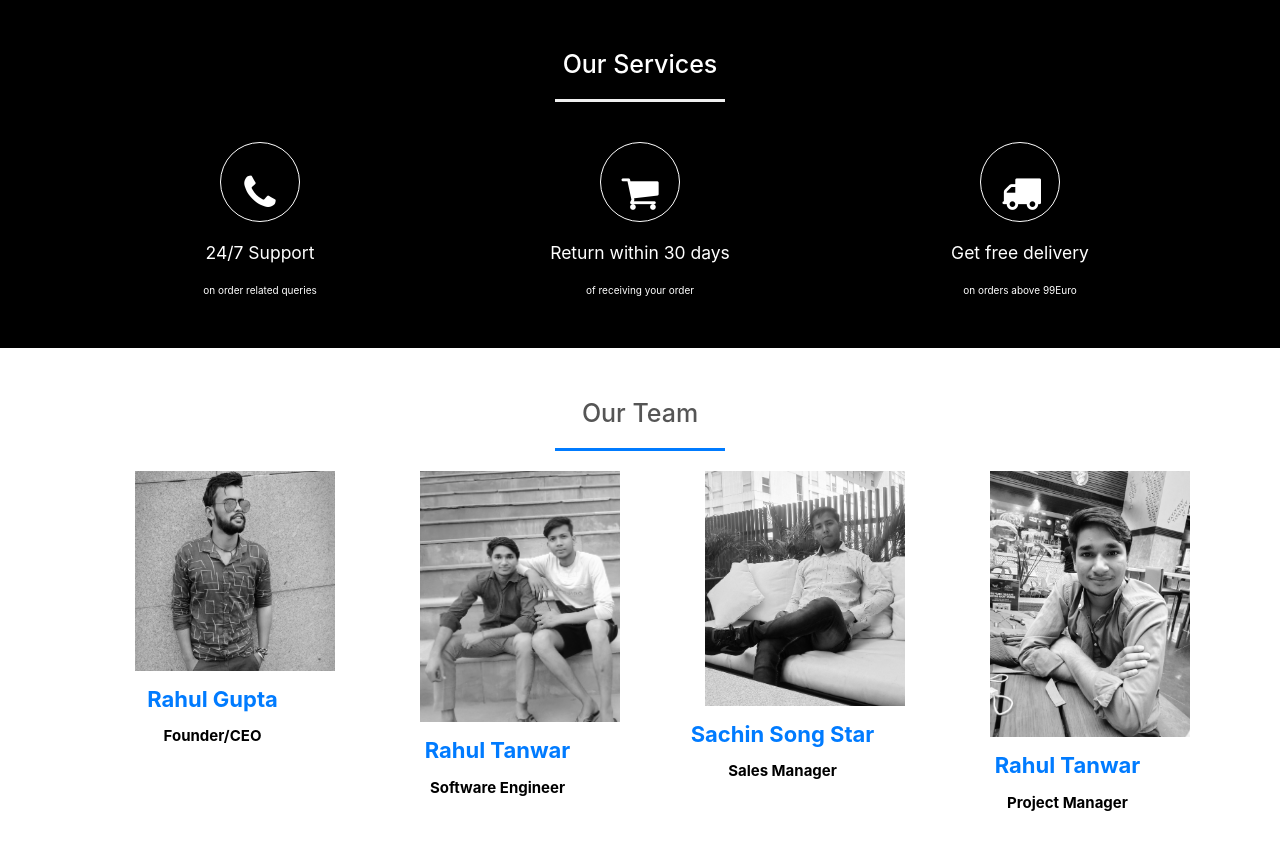
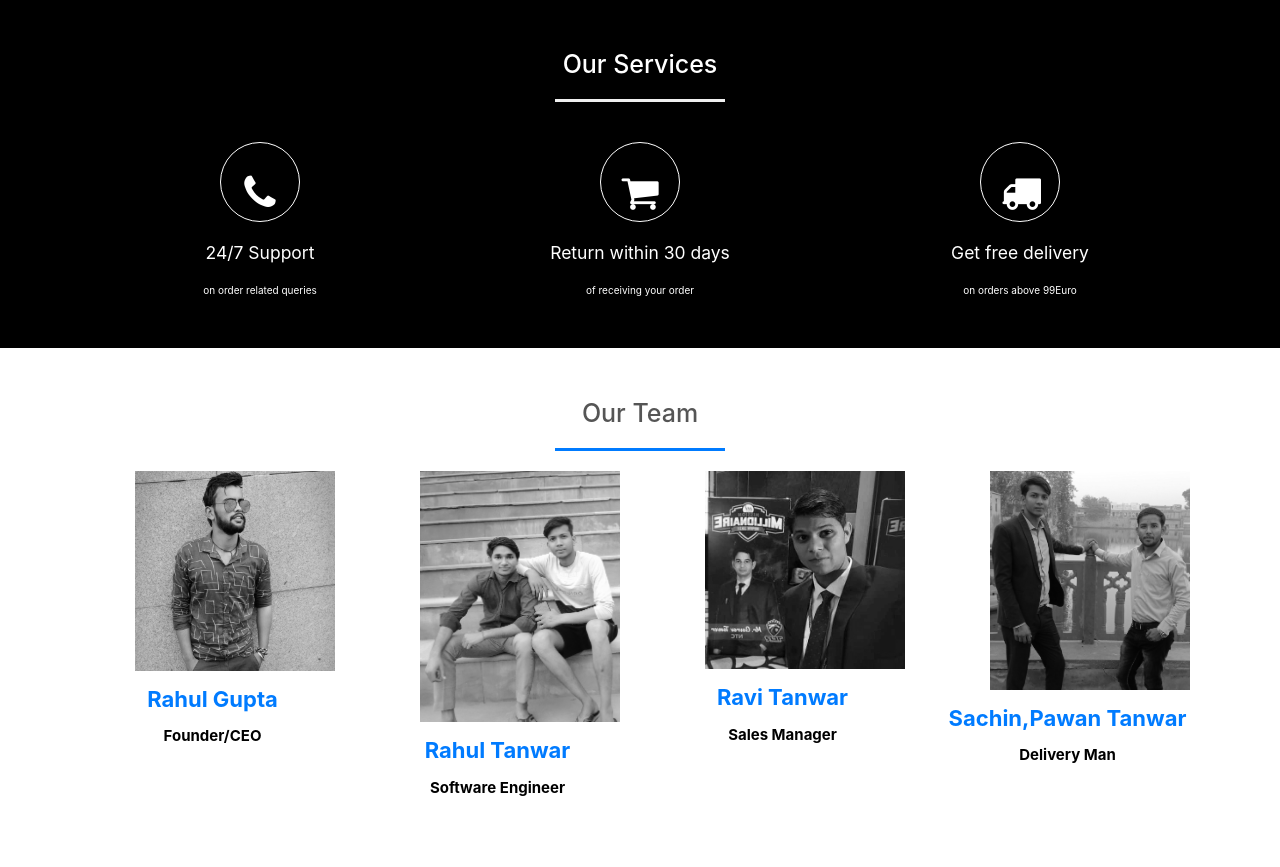
Before and after one commit to rahultanwar8814/Retail_India, a Django app: template shop/templates/aboutwork.html in a window 1280 px wide. Shown: the part 290-1157 px from the top of the page. Run offline with Django 3.2, Linux system fonts and the light colour scheme; the template is opened without the code that fills it, so the values that code supplies are empty; some libraries are stand-ins or nearby versions.

Commit message:
aboutcahge

```diff
--- a/shop/templates/aboutwork.html
+++ b/shop/templates/aboutwork.html
@@ -177,29 +177,29 @@
 
                 <div class="col-md-3 profile-pic text-center">
                     <div class="img-box">
-                    <img src="static/sacin.jpg" class="img-responsive">
+                    <img src="static/ravi.jpg" class="img-responsive">
                     <ul>
                         <a href="https://www.facebook.com/"><li><i class="fa fa-facebook"></i></li></a>
                         <a href="https://twitter.com/login"><li><i class="fa fa-twitter"></i></li></a>
                         <a href="https://www.linkedin.com/home"><li><i class="fa fa-linkedin"></i></li></a>
                     </ul>
                     </div>
-                    <h2>Sachin Song Star</h2>
+                    <h2>Ravi Tanwar</h2>
                     <h3>Sales Manager</h3>
 
                 </div>
 
                 <div class="col-md-3 profile-pic text-center">
                     <div class="img-box">
-                    <img src="static/rahul.jpg" class="img-responsive">
+                    <img src="static/Deliveryman.jpg" class="img-responsive">
                     <ul>
                         <a href="https://www.facebook.com/"><li><i class="fa fa-facebook"></i></li></a>
                         <a href="https://twitter.com/login"><li><i class="fa fa-twitter"></i></li></a>
                         <a href="https://www.linkedin.com/home"><li><i class="fa fa-linkedin"></i></li></a>
                     </ul>
                     </div>
-                    <h2>Rahul Tanwar</h2>
-                    <h3>Project Manager</h3>
+                    <h2>Sachin,Pawan Tanwar</h2>
+                    <h3>Delivery Man</h3>
 
                 </div>
             </div>
```
Also changed, not shown: shop/static/Deliveryman.jpg (added), shop/static/ravi.jpg (added), shop/static/sacin.jpg (deleted).
